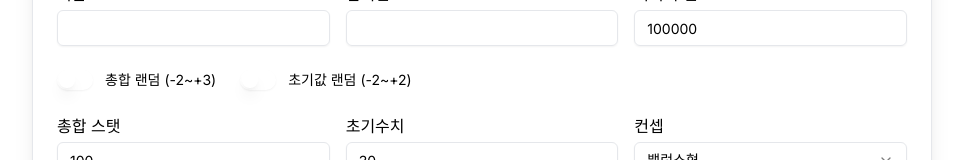
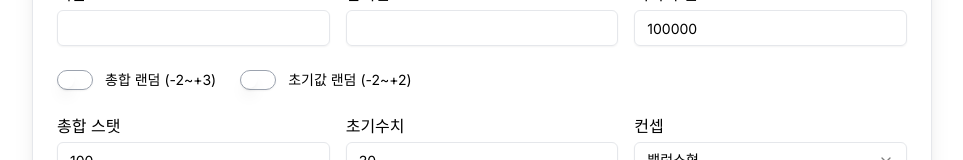
Before and after one commit to dlwngjs12/stoneage_pet_generator, a React (Vite) app: page / in a window 1280 px wide. Shown: the part 202-362 px from the top of the page, without its empty margins (158-1121 px from the left). Built offline with nearby package versions, Linux system fonts and the light colour scheme; the HTML template or start-up script is replaced by a standard one.

Commit message:
Update PetGenerator.tsx

```diff
--- a/src/components/pet/PetGenerator.tsx
+++ b/src/components/pet/PetGenerator.tsx
@@ -205,6 +205,7 @@ export default function PetGenerator() {
 				<Switch
 				  checked={randomTotal}
 				  onCheckedChange={setRandomTotal}
+				  className="border border-gray-400 bg-white data-[state=checked]:bg-green-500 hover:border-gray-600 transition-colors"
 				/>
 				<span>총합 랜덤 (-2~+3)</span>
 			  </div>
@@ -213,6 +214,7 @@ export default function PetGenerator() {
 				<Switch
 				  checked={randomInitial}
 				  onCheckedChange={setRandomInitial}
+				  className="border border-gray-400 bg-white data-[state=checked]:bg-green-500 hover:border-gray-600 transition-colors"
 				/>
 				<span>초기값 랜덤 (-2~+2)</span>
 			  </div>
```
